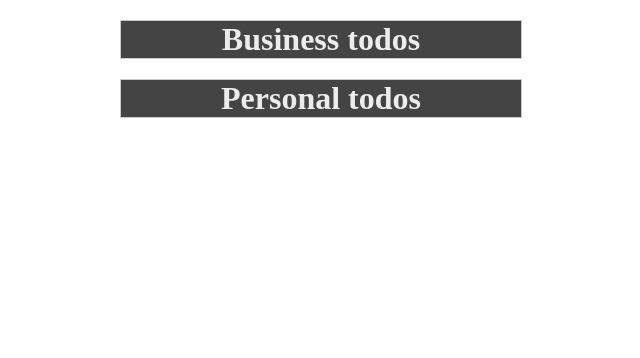
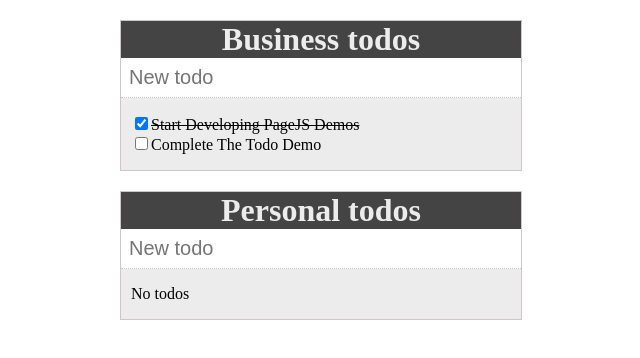
Before and after one commit to admpub/jquery.x, a website: page demos/todo/index.html in a window 1280 px wide. Shown: the whole page, without its empty margins (319-959 px from the left). Drawn offline with nearby package versions, Linux system fonts and the light colour scheme.

Commit message:
Created build, fixed gruntFile nameing, and updated todo demo

```diff
--- a/demos/todo/index.html
+++ b/demos/todo/index.html
@@ -45,28 +45,30 @@
         <div data-x-controller="todo">
             <div class="todo">
                 <h1>Business todos</h1>
-                <div data-element="todolist" data-source="business"></div>
+                <div data-x-aspect="todolist" data-source="business"></div>
             </div>
             <div class="todo">
                 <h1>Personal todos</h1>
-                <div data-element="todolist" data-source="personal"></div>
+                <div data-x-aspect="todolist" data-source="personal"></div>
             </div>
         </div>
-        <script type="text/javascript" src="/build/pageJS-2.3.0.min.js"></script>
+        <script type="text/javascript" src="/bower_components/jquery/dist/jquery.js"></script>
+        <script type="text/javascript" src="/dist/jQx.min.js"></script>
         <script type="text/javascript">
-            (function(page) {
-                page.ready(function() {
-                    page.element('todolist', function(controller, view, element, attributes) {
+            (function ($) {
+                $(function () {
+                    $.x.aspect(true, 'todolist', function (controller, view, element, attributes) {
                         var dataSource = ('dataSource' in attributes && attributes.dataSource) ? attributes.dataSource : false;
                         if (dataSource) {
-                            element.append('<input type="text" class="text" data-select="textbox" data-x-model="' + dataSource + '.newTodo" placeholder="New todo">');
+                            element.append('<input type="text" class="text" data-x-node="textbox" data-x-model="' + dataSource + '.newTodo" placeholder="New todo">');
                             element.append('<ul></ul>');
-                            controller.update(function() {
+                            controller.update(function () {
                                 console.log(view);
                                 element.find('ul').empty();
-                                if (!page.isEmpty(view.accessor(dataSource).todos)) {
-                                    page.forEach(view.accessor(dataSource).todos, function(todo, index) {
-                                        var item = page.selector('<li data-object="events" data-click="updateTodoStatus" data-index="' + index + '"><input type="checkbox">' + todo.text + '</li>');
+                                if (view.accessor(dataSource).todos.length > 0) {
+                                    //debugger;
+                                    $.each(view.accessor(dataSource).todos, function (index, todo) {
+                                        var item = $('<li data-x-aspect="events" data-click="updateTodoStatus" data-index="' + index + '"><input type="checkbox">' + todo.text + '</li>');
                                         if (todo.completed) {
                                             item.addClass('completed');
                                             item.find('input').attr('checked', 'checked');
@@ -78,13 +80,13 @@
                                 }
                             });
 
-                            controller.updateTodoStatus = function(event, element, attributes) {
+                            controller.updateTodoStatus = function (event, element, attributes) {
                                 var todoData = view.accessor(dataSource).todos;
                                 todoData[attributes.dataIndex].completed = (todoData[attributes.dataIndex].completed) ? false : true;
                                 view.apply();
                             };
 
-                            view.select('textbox').on('keyup', function(e) {
+                            view.node('textbox').on('keyup', function (e) {
                                 if (e.keyCode === 13) {
                                     this.blur();
                                     view.accessor(dataSource).todos.push({text: view.accessor(dataSource).newTodo, completed: false});
@@ -98,7 +100,7 @@
                         }
                     });
 
-                    page.controller('todo', function(controller, view) {
+                    $.x.controller('todo', function (controller, view) {
                         view.business = {
                             todos: [
                                 {
@@ -119,12 +121,12 @@
                             newTodo: ''
                         };
 
-                        controller.update(function() {
+                        controller.update(function () {
                             console.log(view);
                         });
                     });
                 });
-            })(page);
+            })(jQuery);
         </script>
     </body>
 </html>
--- a/gruntFile.js
+++ b/gruntFile.js
@@ -20,7 +20,7 @@ module.exports = function (grunt) {
                             'js/extend/aspects.js',
                             'js/aspects/events.js'
                         ],
-                        dest: 'dist/<%= pkg.name %>-<%= pkg.version %>.js'
+                        dest: 'dist/<%= pkg.name %>.js'
                     }
                 ]
 
```
Also changed, not shown: dist/jQx.js (added), dist/jQx.min.js (added).
